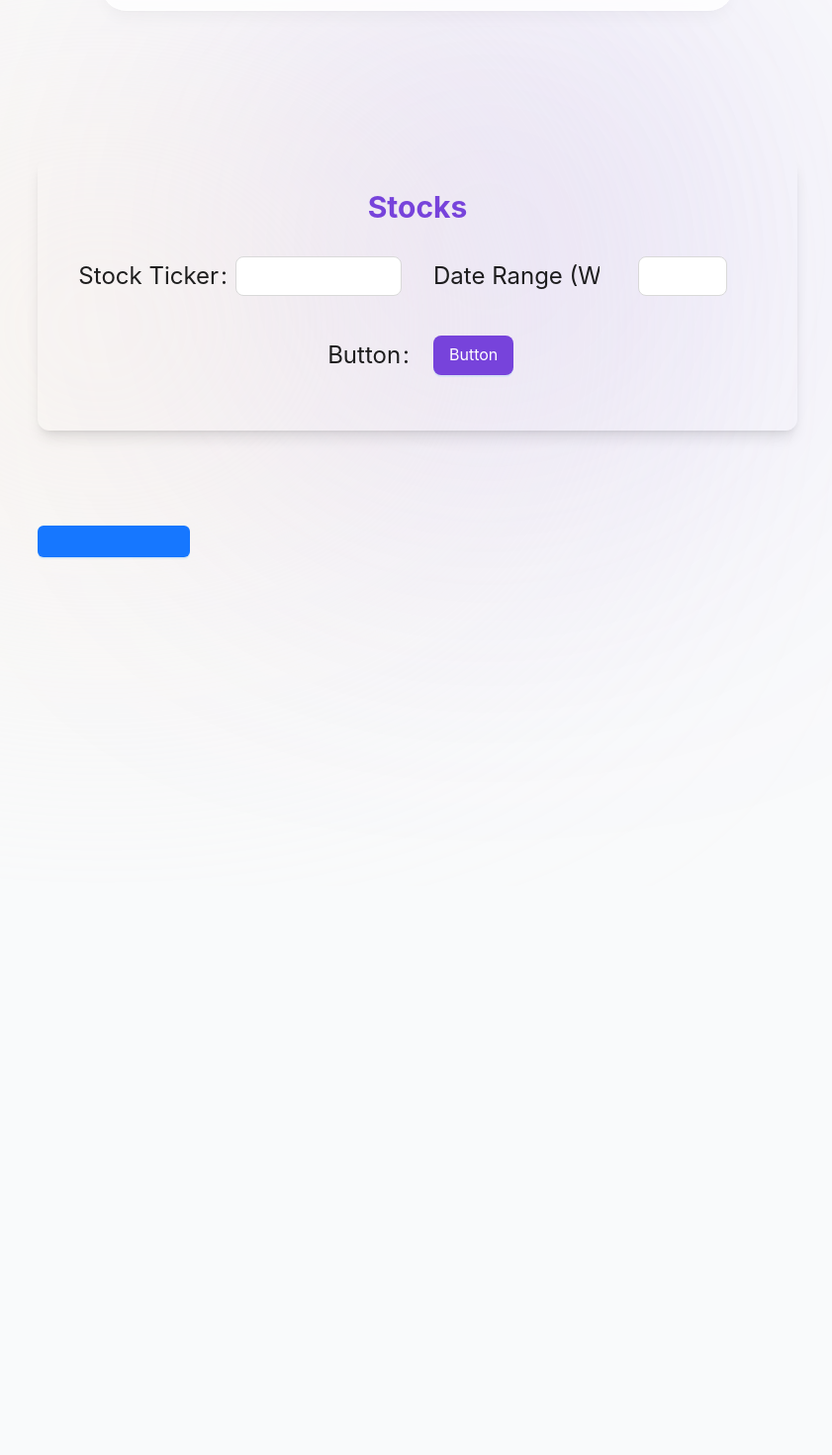
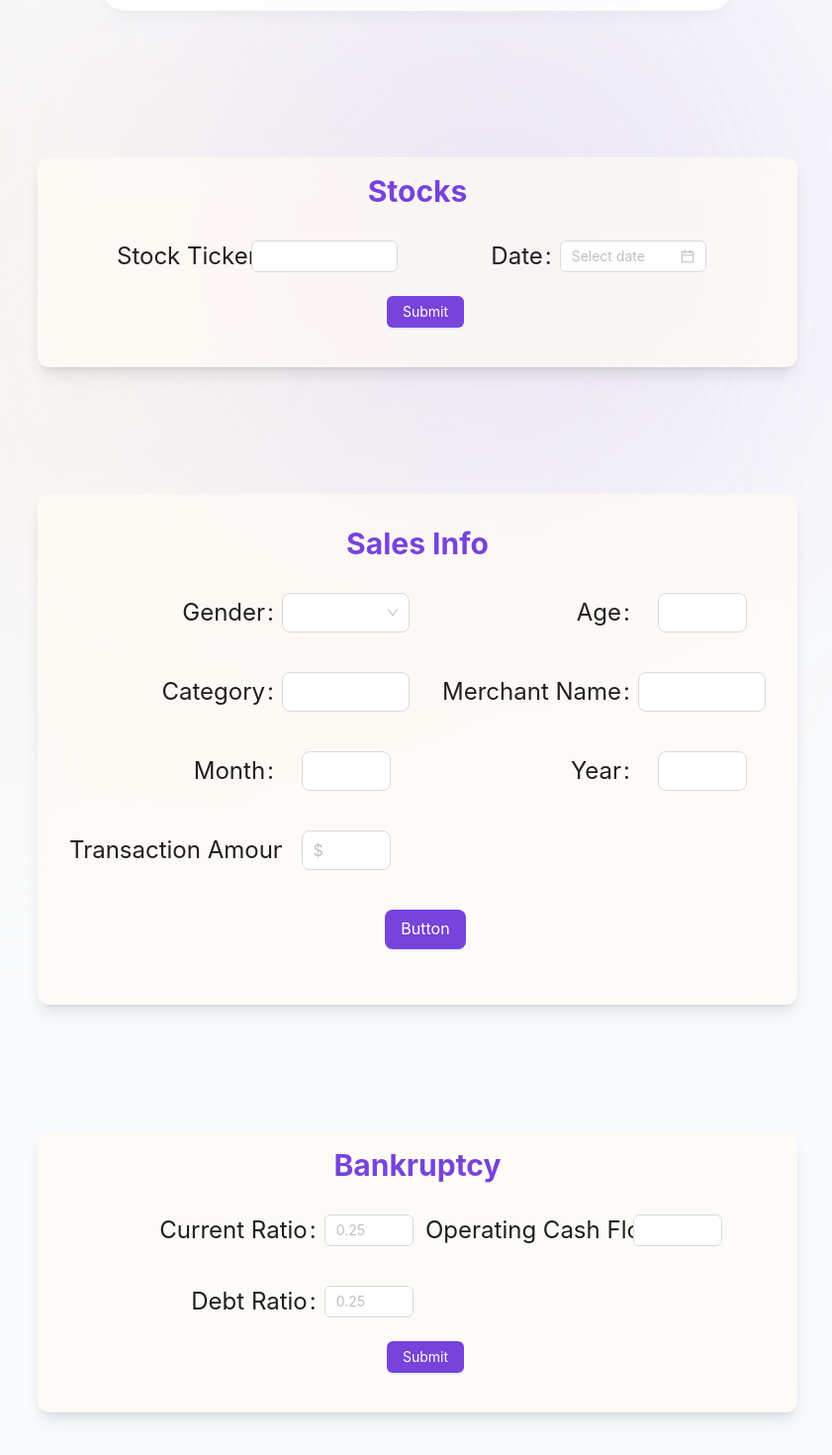
Before and after one commit to bellh14/AIMProjectF2023, a Next.js app in the folder FrontEnd/: page / in a window 1280 px wide. Shown: the part 65-1535 px from the top of the page at 99% size, without its empty margins (218-1059 px from the left). Before the commit the page ends 960 px from the top, so only its background shows below. Built offline with nearby package versions, Linux system fonts and the light colour scheme.

Commit message:
update form template / types / python api working

```diff
--- a/FrontEnd/app/(adivsor)/Advisor.tsx
+++ b/FrontEnd/app/(adivsor)/Advisor.tsx
@@ -1,7 +1,12 @@
 "use client";
 import React, { useState } from "react";
 import FormTemplate from "./FormTemplate";
-import { stockFormData } from "../types";
+import {
+    stockFormData,
+    saleFormData,
+    employeeAttritionFormData,
+    bankruptcyFormData,
+} from "../types";
 import { createTestPost } from "../api/API";
 import { Button } from "antd";
 
@@ -9,9 +14,9 @@ type Props = {};
 
 const Advisor = (props: Props) => {
     const [stocks, setStocks] = useState({} as stockFormData);
-    const [sales, setSales] = useState(0);
-    const [bankruptcy, setBankruptcy] = useState(0);
-    const [employeeAtrition, setEmployeeAtrition] = useState(0);
+    const [sales, setSales] = useState({} as saleFormData);
+    const [bankruptcy, setBankruptcy] = useState({} as bankruptcyFormData);
+    const [employeeAtrition, setEmployeeAtrition] = useState({} as employeeAttritionFormData);
     const [finGPT, setFinGPT] = useState(0);
 
     async function handleStockSubmit(e: any) {
@@ -21,14 +26,11 @@ const Advisor = (props: Props) => {
 
     return (
         <section className="relative mt-40 items-center flex flex-col w-3/5 text-center left-1/2 -translate-x-1/2">
-            <div className="flex flex-col justify-center">
-                <FormTemplate
-                    id="Stocks"
-                    name="Stocks"
-                    onChange={(e) => setStocks(e)}
-                />
-                <Button className="text-2xl w-1/5 my-8" htmlType="submit" type="primary" onClick={(e) => handleStockSubmit(e)}/>
-            </div>
+            <FormTemplate
+                id="Stocks"
+                name="Stocks"
+                onChange={(e) => setStocks(e)}
+            />
 
             <FormTemplate
                 id="Sales"
--- a/FrontEnd/app/(adivsor)/FormTemplate.tsx
+++ b/FrontEnd/app/(adivsor)/FormTemplate.tsx
@@ -13,7 +13,12 @@ import {
     TreeSelect,
 } from "antd";
 
-import { stockFormData } from "../types";
+import {
+    stockFormData,
+    saleFormData,
+    bankruptcyFormData,
+    employeeAttritionFormData,
+} from "../types";
 
 type Props = {
     id: string;
@@ -33,39 +38,99 @@ const FormTemplate = (props: Props) => {
 
     const onStockSubmit = (values: stockFormData) => {
         console.log(values);
-    }
+    };
 
     switch (props.name) {
         case "Stocks":
             return (
-                <div id={props.id}>
+                <div id={props.id} className="w-full">
                     <Form
-                        labelCol={{ span: 12 }}
-                        wrapperCol={{ span: 16 }}
+                        labelCol={{ span: 11 }}
+                        wrapperCol={{ span: 12 }}
                         layout="horizontal"
-                        size="large"
-                        className="w-full my-16 shadow-lg p-8 rounded-xl"
+                        size="middle"
+                        className="my-16 shadow-lg p-4 rounded-xl backdrop-filter backdrop-blur-lg bg-opacity-70 bg-primary-off-white"
                         onFinish={onStockSubmit}
                         form={form}
                     >
                         <h2 className="text-3xl font-bold text-center mb-8 text-primary-purple">
                             {props.name}
                         </h2>
-                        <div className="grid grid-flow-row grid-cols-2 gap-8 my-4">
+                        <div className="grid grid-flow-row grid-cols-2 gap-4 mx-16">
+                            <Form.Item label="Stock Ticker" name="stockTicker">
+                                <Input />
+                            </Form.Item>
+                            <Form.Item label="Date" name="date">
+                                <DatePicker />
+                            </Form.Item>
+                        </div>
+                        <Form.Item className="flex justify-center">
+                            <Button
+                                className="ml-4 bg-primary-purple"
+                                htmlType="submit"
+                                type="primary"
+                            >
+                                Submit
+                            </Button>
+                        </Form.Item>
+                    </Form>
+                </div>
+            );
+        case "Sales Info":
+            return (
+                <div id={props.id} className="w-full">
+                    <Form
+                        labelCol={{ span: 15 }}
+                        wrapperCol={{ span: 18 }}
+                        layout="horizontal"
+                        size="large"
+                        className="w-full my-16 shadow-lg p-8 rounded-xl backdrop-filter backdrop-blur-lg bg-opacity-70 bg-primary-off-white"
+                        onFinish={onStockSubmit}
+                        form={form}
+                    >
+                        <h2 className="text-3xl font-bold text-center mb-8 text-primary-purple">
+                            {props.name}
+                        </h2>
+                        <div className="grid grid-flow-row grid-cols-2 gap-4 my-4">
+                            <Form.Item label="Gender" name="gender">
+                                <Select>
+                                    <Select.Option value="M">
+                                        Male
+                                    </Select.Option>
+                                    <Select.Option value="F">
+                                        Female
+                                    </Select.Option>
+                                    <Select.Option value="O">
+                                        Other
+                                    </Select.Option>
+                                </Select>
+                            </Form.Item>
+                            <Form.Item label="Age" name="age">
+                                <InputNumber />
+                            </Form.Item>
+                            <Form.Item label="Category" name="category">
+                                <Input />
+                            </Form.Item>
                             <Form.Item
-                                label="Stock Ticker"
-                                name="stockTicker"
+                                label="Merchant Name"
+                                name="merchantName"
                             >
                                 <Input />
                             </Form.Item>
-                            <Form.Item label="Date Range (Weeks)" name="dateRange">
+                            <Form.Item label="Month" name="month">
                                 <InputNumber />
                             </Form.Item>
+                            <Form.Item label="Year" name="year">
+                                <InputNumber />
+                            </Form.Item>
+                            <Form.Item
+                                label="Transaction Amount ($)"
+                                name="transactionAmount"
+                            >
+                                <InputNumber placeholder="$"/>
+                            </Form.Item>
                         </div>
-                        <Form.Item
-                            label="Button:"
-                            className="flex justify-center"
-                        >
+                        <Form.Item className="flex justify-center">
                             <Button
                                 className="ml-4 bg-primary-purple"
                                 htmlType="submit"
@@ -77,72 +142,135 @@ const FormTemplate = (props: Props) => {
                     </Form>
                 </div>
             );
+        case "Bankruptcy":
+            return (
+                <div id={props.id} className="w-full">
+                    <Form
+                        labelCol={{ span: 17 }}
+                        wrapperCol={{ span: 12 }}
+                        layout="horizontal"
+                        size="middle"
+                        className="my-16 shadow-lg p-4 rounded-xl backdrop-filter backdrop-blur-lg bg-opacity-70 bg-primary-off-white"
+                        onFinish={onStockSubmit}
+                        form={form}
+                    >
+                        <h2 className="text-3xl font-bold text-center mb-8 text-primary-purple">
+                            {props.name}
+                        </h2>
+                        <div className="grid grid-flow-row grid-cols-2 gap-4 mx-16">
+                            <Form.Item
+                                label="Current Ratio"
+                                name="currentRatio"
+                            >
+                                <InputNumber placeholder="0.25"/>
+                            </Form.Item>
+                            <Form.Item
+                                label="Operating Cash Flow"
+                                name="operatingCashFlow"
+                            >
+                                <InputNumber />
+                            </Form.Item>
+                            <Form.Item label="Debt Ratio" name="debtRatio">
+                                <InputNumber placeholder="0.25"/>
+                            </Form.Item>
+                        </div>
+                        <Form.Item className="flex justify-center">
+                            <Button
+                                className="ml-4 bg-primary-purple"
+                                htmlType="submit"
+                                type="primary"
+                            >
+                                Submit
+                            </Button>
+                        </Form.Item>
+                    </Form>
+                </div>
+            );
+
+        case "Employee Attrition":
+            return (
+                <div id={props.id} className="w-full">
+                    <Form
+                        labelCol={{ span: 14 }}
+                        wrapperCol={{ span: 18 }}
+                        layout="horizontal"
+                        size="large"
+                        className="w-full my-16 shadow-lg p-8 rounded-xl backdrop-filter backdrop-blur-lg bg-opacity-70 bg-primary-off-white"
+                        onFinish={onStockSubmit}
+                        form={form}
+                    >
+                        <h2 className="text-3xl font-bold text-center mb-8 text-primary-purple">
+                            {props.name}
+                        </h2>
+                        <div className="grid grid-flow-row grid-cols-2 gap-4 my-4">
+                            <Form.Item label="Age" name="age">
+                                <InputNumber />
+                            </Form.Item>
+                            <Form.Item
+                                label="Business Travel"
+                                name="businessTravel"
+                            >
+                                <Select>
+                                    <Select.Option value="travel_frequently">
+                                        Travel Frequently
+                                    </Select.Option>
+                                    <Select.Option value="travel_rarely">
+                                        Travel Rarely
+                                    </Select.Option>
+                                    <Select.Option value="non_travel">
+                                        Non-Travel
+                                    </Select.Option>
+                                </Select>
+                            </Form.Item>
+                            <Form.Item label="Department" name="department">
+                                <Select>
+                                    <Select.Option value="sales">
+                                        Sales
+                                    </Select.Option>
+                                    <Select.Option value="research_development">
+                                        Research and Development
+                                    </Select.Option>
+                                    <Select.Option value="human_resources">
+                                        Human Resources
+                                    </Select.Option>
+                                </Select>
+                            </Form.Item>
+                            <Form.Item
+                                label="Marital Status"
+                                name="maritalStatus"
+                            >
+                                <Select>
+                                    <Select.Option value="single">
+                                        Single
+                                    </Select.Option>
+                                    <Select.Option value="married">
+                                        Married
+                                    </Select.Option>
+                                    <Select.Option value="divorced">
+                                        Divorced
+                                    </Select.Option>
+                                </Select>
+                            </Form.Item>
+                            <Form.Item
+                                label="Monthly Income"
+                                name="monthlyIncome"
+                            >
+                                <InputNumber />
+                            </Form.Item>
+                        </div>
+                        <Form.Item className="flex justify-center">
+                            <Button
+                                className="ml-4 bg-primary-purple"
+                                htmlType="submit"
+                                type="primary"
+                            >
+                                Submit
+                            </Button>
+                        </Form.Item>
+                    </Form>
+                </div>
+            );
     }
-
-    // return (
-    //     <div id={props.id}>
-    //         <Form
-    //             labelCol={{ span: 12 }}
-    //             wrapperCol={{ span: 16 }}
-    //             layout="horizontal"
-    //             size="large"
-    //             className="w-full my-16 shadow-lg p-8 rounded-xl"
-    //             onFieldsChange={handleChange}
-    //         >
-    //             <h2 className="text-3xl font-bold text-center mb-8 text-primary-purple">
-    //                 {props.name}
-    //             </h2>
-    //             <div className="grid grid-flow-row grid-cols-2 gap-8 my-4">
-    //                 <Form.Item label="Input" className="text-2xl">
-    //                     <Input />
-    //                 </Form.Item>
-    //                 <Form.Item label="Select">
-    //                     <Select>
-    //                         <Select.Option value="demo">Demo</Select.Option>
-    //                     </Select>
-    //                 </Form.Item>
-    //                 <Form.Item label="TreeSelect">
-    //                     <TreeSelect
-    //                         treeData={[
-    //                             {
-    //                                 title: "Light",
-    //                                 value: "light",
-    //                                 children: [
-    //                                     { title: "Bamboo", value: "bamboo" },
-    //                                 ],
-    //                             },
-    //                         ]}
-    //                     />
-    //                 </Form.Item>
-    //                 <Form.Item label="Cascader">
-    //                     <Cascader
-    //                         options={[
-    //                             {
-    //                                 value: "zhejiang",
-    //                                 label: "Zhejiang",
-    //                                 children: [
-    //                                     {
-    //                                         value: "hangzhou",
-    //                                         label: "Hangzhou",
-    //                                     },
-    //                                 ],
-    //                             },
-    //                         ]}
-    //                     />
-    //                 </Form.Item>
-    //                 <Form.Item label="DatePicker">
-    //                     <DatePicker />
-    //                 </Form.Item>
-    //                 <Form.Item label="InputNumber">
-    //                     <InputNumber />
-    //                 </Form.Item>
-    //             </div>
-    //             <Form.Item label="Button:" className="flex justify-center">
-    //                 <Button className="ml-4">Button</Button>
-    //             </Form.Item>
-    //         </Form>
-    //     </div>
-    // );
 };
 
 export default FormTemplate;
--- a/FrontEnd/app/api/API.tsx
+++ b/FrontEnd/app/api/API.tsx
@@ -39,7 +39,7 @@ export async function createSalePost(saleFormData: any) {
 }
 
 export async function createEmployeeAtritionPost(employeeAtritionFormData: any) {
-    return fetch(`${API_URL}/employee-atrittion/`, {
+    return fetch(`${API_URL}/employee-attrition/`, {
         method: "POST",
         headers: {
             "Content-Type": "application/json",
```
Also changed, not shown: FrontEnd/app/types.tsx (+21 -10 lines), 1 other file (tests, documents, lock files or other folders).
